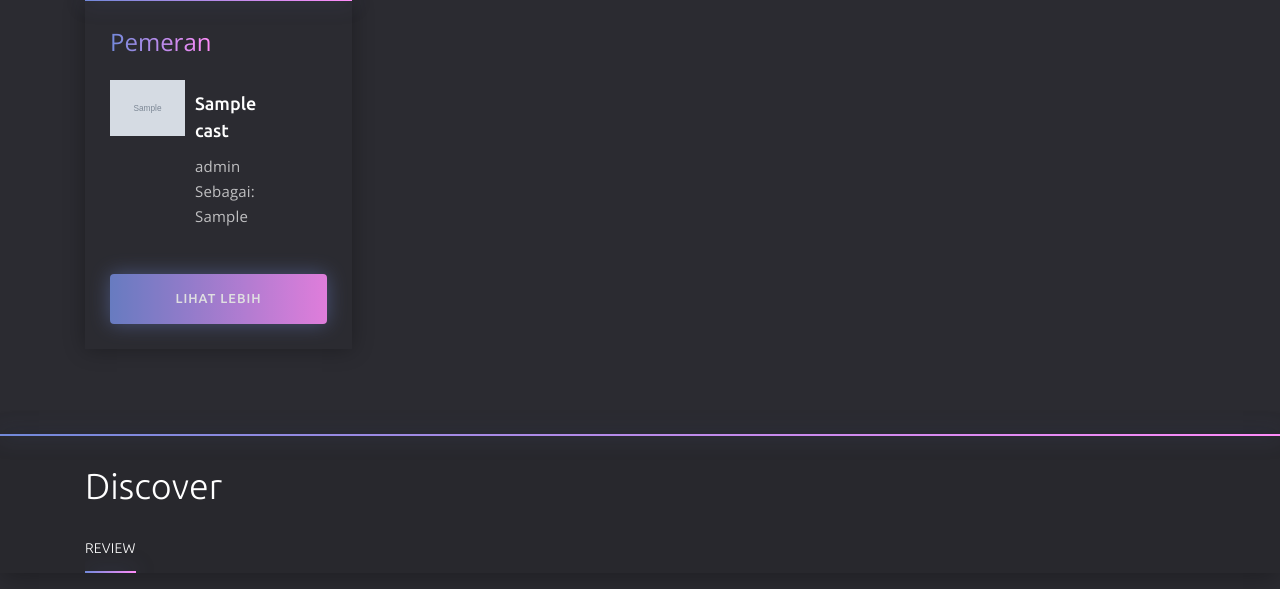
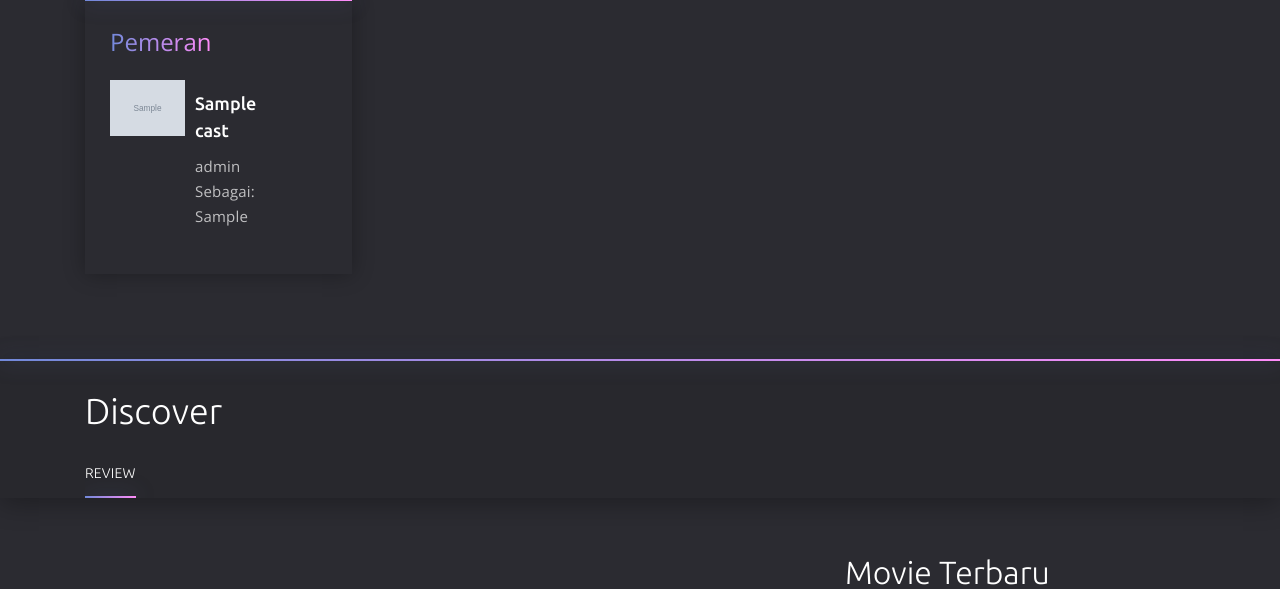
Before and after one commit to Gutei/dramasia, a Django app: a page that uses dash/dramasia/templates/dramasia/movies/movie-view.html in a window 1280 px wide. Shown: the part 587-1176 px from the top of the page. Run offline with Django 3.2, Linux system fonts and the light colour scheme; tables that the repository leaves empty hold one stand-in row (values such as "Sample post"); grey boxes marked "Sample" are stand-in pictures; parts of the project's set-up code (start-up, migrations or seed data) failed here and were passed over; some libraries are stand-ins or nearby versions.

Commit message:
Fix movie view

```diff
--- a/dash/dramasia/templates/dramasia/movies/movie-view.html
+++ b/dash/dramasia/templates/dramasia/movies/movie-view.html
@@ -131,7 +131,7 @@
 										<!-- end feature -->
 									{% endfor %}
 							</div>
-							<a href="#" class="price__btn">Lihat Lebih</a>
+<!--							<a href="#" class="price__btn">Lihat Lebih</a>-->
 						</div>
 					</div>
 				</div>
```
